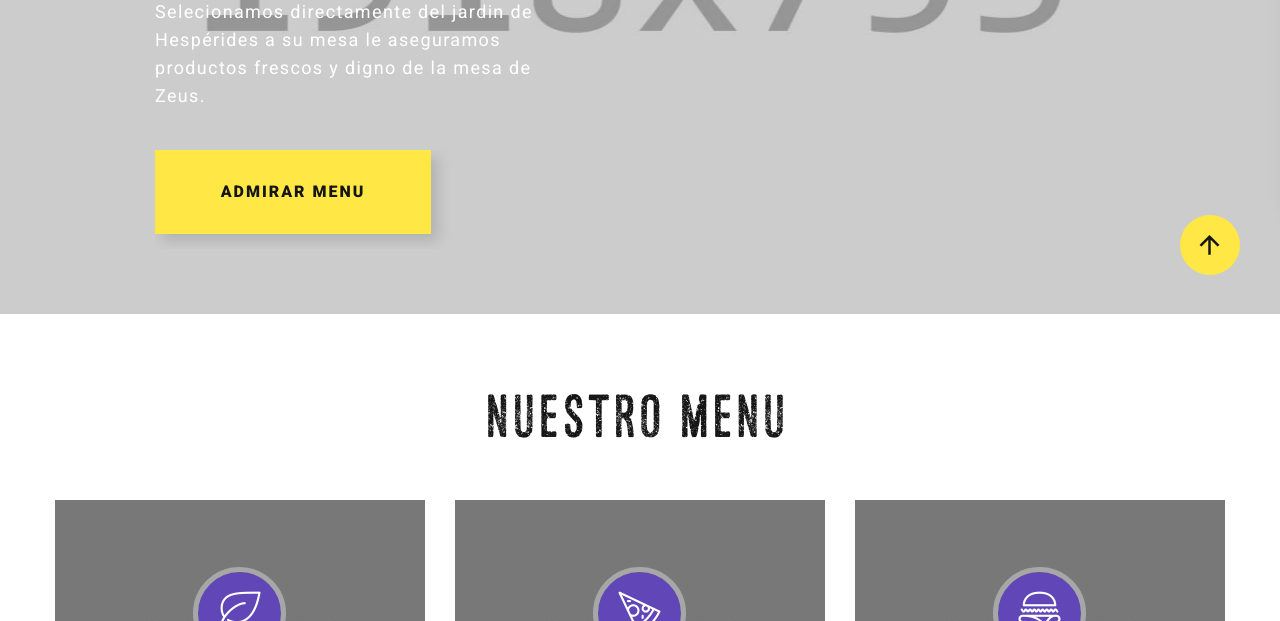
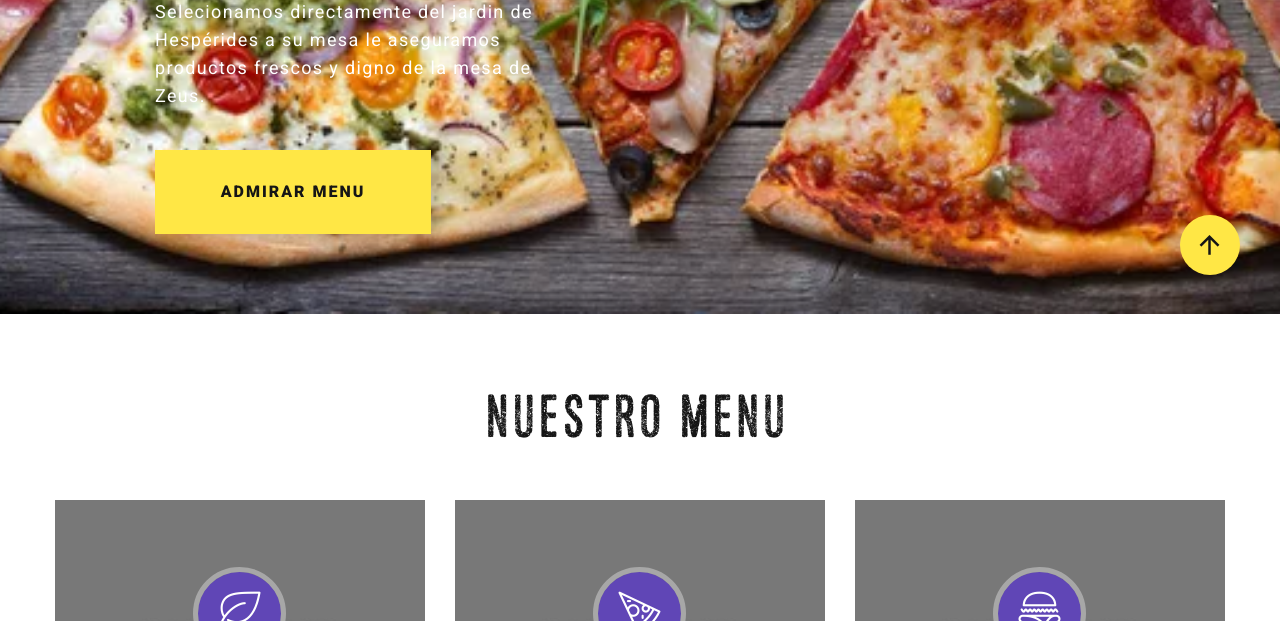
Before and after one commit to sara2024herrera/Olimpia, a plain HTML site: page site/index.html in a window 1280 px wide. Shown: the part 585-1206 px from the top of the page. Drawn offline with Linux system fonts and the light colour scheme; animation ran at ten frames a second; files whose address does not match are found by name.

Commit message:
:loud_sound::art: se agrego musica y banners

```diff
--- a/site/index.html
+++ b/site/index.html
@@ -51,6 +51,9 @@
         </div>
       </div>
     </div>
+    <!-- audio automatico-->
+     <audio autoplay loop src="/Olimpia/music/Soundtrack Olimpia.mp3"></audio>
+
     <div class="page">
       <!-- Top Banner--><a class="section section-banner text-center d-none d-xl-block" href="https://www.templatemonster.com/intense-multipurpose-html-template.html" style="background-image: url(images/banner/background-04-1920x60.jpg); background-image: -webkit-image-set( url(images/banner/background-04-1920x60.jpg) 1x, url(images/banner/background-04-3840x120.jpg) 2x )"><img src="images/banner/foreground-04-1600x60.png" srcset="images/banner/foreground-04-1600x60.png 1x, images/banner/foreground-04-3200x120.png 2x" alt="" width="1600" height="310"></a>
       <!-- Page Header-->
@@ -172,7 +175,7 @@
       <!-- Swiper-->
       <section class="section swiper-container swiper-slider swiper-slider-2 swiper-slider-3" data-loop="true" data-autoplay="5000" data-simulate-touch="false" data-slide-effect="fade">
         <div class="swiper-wrapper text-sm-left">
-          <div class="swiper-slide context-dark" data-slide-bg="images/slide-1-1920x753.jpg">
+          <div class="swiper-slide context-dark" data-slide-bg="/Olimpia/img/pizza.jpg">
             <div class="swiper-slide-caption section-md">
               <div class="container">
                 <div class="row">
@@ -184,7 +187,7 @@
               </div>
             </div>
           </div>
-          <div class="swiper-slide context-dark" data-slide-bg="images/slide-2-1920x753.jpg">
+          <div class="swiper-slide context-dark" data-slide-bg="/Olimpia/img/pizza2.jpg">
             <div class="swiper-slide-caption section-md">
               <div class="container">
                 <div class="row">
```
Also changed, not shown: img/pizza.jpg (added), img/pizza2.jpg (added), 1 other file.
